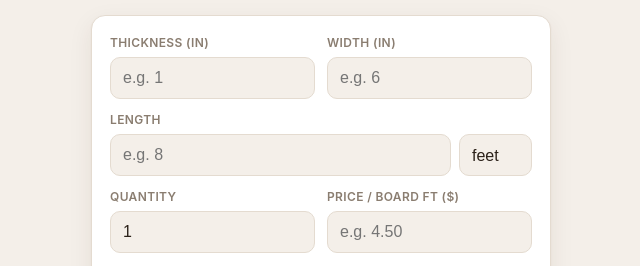
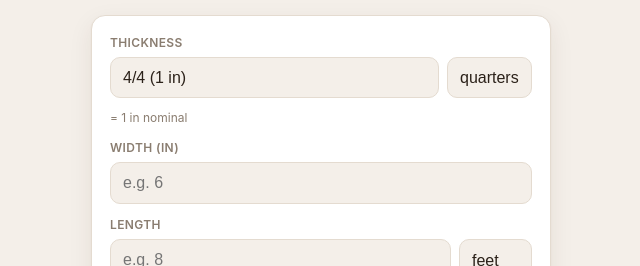
Before and after one commit to Jimgitsit/bd-ft-calc, a website: page public/index.html in a window 1280 px wide. Shown: the part 75-341 px from the top of the page, without its empty margins (319-959 px from the left). Drawn offline with Linux system fonts and the light colour scheme.

Commit message:
Add thickness-in-quarters mode
Thickness can now be entered in quarters (4/4, 5/4, 6/4, 8/4, 10/4, 12/4,
16/4 — the hardwood convention) via a unit toggle, or in inches as before.
Quarters use a standard-sizes dropdown; a hint shows the resolved nominal
inches. Board-foot math uses the nominal quarter thickness (5/4 = 1.25 in);
history renders thickness as e.g. 5/4. Defaults to quarters.

Co-Authored-By: Claude Opus 4.8 <noreply@anthropic.com>
Claude-Session: https://claude.ai/code/session_01JN9HDGRyNxQRhRXfW32b9J

```diff
--- a/public/index.html
+++ b/public/index.html
@@ -146,6 +146,23 @@
 
   .len-row select {
     width: auto;
+  }
+
+  .thk-controls {
+    display: block;
+  }
+
+  .len-row .thk-controls select,
+  .len-row .thk-controls input {
+    width: 100%;
+  }
+
+  .hint {
+    display: block;
+    margin-top: 6px;
+    font-size: 12px;
+    color: var(--muted);
+    min-height: 14px;
   }
 
   .result {
@@ -341,12 +358,30 @@
 
   <div class="card">
     <div class="grid">
-      <div class="field">
-        <label for="thickness">Thickness (in)</label>
-        <input id="thickness" type="number" inputmode="decimal" step="0.25" min="0" placeholder="e.g. 1" />
+      <div class="field wide">
+        <label for="thickness">Thickness</label>
+        <div class="len-row">
+          <span class="thk-controls">
+            <select id="thicknessQtr" aria-label="Thickness in quarters">
+              <option value="1">4/4 (1 in)</option>
+              <option value="1.25">5/4 (1¼ in)</option>
+              <option value="1.5">6/4 (1½ in)</option>
+              <option value="2">8/4 (2 in)</option>
+              <option value="2.5">10/4 (2½ in)</option>
+              <option value="3">12/4 (3 in)</option>
+              <option value="4">16/4 (4 in)</option>
+            </select>
+            <input id="thickness" type="number" inputmode="decimal" step="0.25" min="0" placeholder="e.g. 1" hidden />
+          </span>
+          <select id="thicknessUnit" aria-label="Thickness unit">
+            <option value="qtr">quarters</option>
+            <option value="in">inches</option>
+          </select>
+        </div>
+        <span class="hint" id="thicknessHint"></span>
       </div>
 
-      <div class="field">
+      <div class="field wide">
         <label for="width">Width (in)</label>
         <input id="width" type="number" inputmode="decimal" step="0.25" min="0" placeholder="e.g. 6" />
       </div>
@@ -407,6 +442,9 @@
 
   const els = {
     thickness: document.getElementById("thickness"),
+    thicknessQtr: document.getElementById("thicknessQtr"),
+    thicknessUnit: document.getElementById("thicknessUnit"),
+    thicknessHint: document.getElementById("thicknessHint"),
     width: document.getElementById("width"),
     length: document.getElementById("length"),
     lengthUnit: document.getElementById("lengthUnit"),
@@ -441,17 +479,42 @@
     return (thick * width * lengthIn) / 144;
   }
 
+  // Thickness in quarters means nominal N/4 inches (5/4 = 1.25 in); board-foot
+  // math uses that nominal thickness directly.
+  function currentThickness() {
+    const unit = els.thicknessUnit.value;
+    if (unit === "qtr") {
+      const inches = parseFloat(els.thicknessQtr.value);
+      return isFinite(inches) ? inches : 0;
+    }
+    return num(els.thickness);
+  }
+
   function currentInputs() {
     const qtyRaw = Math.floor(num(els.quantity));
     const qty = qtyRaw > 0 ? qtyRaw : 1;
     return {
-      thick: num(els.thickness),
+      thick: currentThickness(),
+      thickUnit: els.thicknessUnit.value,
       width: num(els.width),
       length: num(els.length),
       unit: els.lengthUnit.value,
       qty: qty,
       price: num(els.price),
     };
+  }
+
+  // Show the right thickness control for the selected unit, and (in quarters
+  // mode) a hint with the resolved nominal inches.
+  function syncThickness() {
+    const qtr = els.thicknessUnit.value === "qtr";
+    els.thicknessQtr.hidden = !qtr;
+    els.thickness.hidden = qtr;
+    if (qtr) {
+      els.thicknessHint.textContent = "= " + trimNum(currentThickness()) + " in nominal";
+    } else {
+      els.thicknessHint.textContent = "";
+    }
   }
 
   function compute(inp) {
@@ -500,9 +563,16 @@
 
   let history = loadHistory();
 
+  function thickLabel(e) {
+    if (e.thickUnit === "qtr") {
+      return Math.round(e.thick * 4) + "/4";
+    }
+    return trimNum(e.thick);
+  }
+
   function describe(e) {
     const unitLabel = e.unit === "ft" ? "ft" : "in";
-    const dims = trimNum(e.thick) + " × " + trimNum(e.width) + " × " + trimNum(e.length) + " " + unitLabel;
+    const dims = thickLabel(e) + " × " + trimNum(e.width) + " × " + trimNum(e.length) + " " + unitLabel;
     if (e.qty > 1) {
       return dims + "  ×" + e.qty;
     }
@@ -594,6 +664,7 @@
       id: Date.now().toString(36) + Math.random().toString(36).slice(2, 6),
       ts: Date.now(),
       thick: inp.thick,
+      thickUnit: inp.thickUnit,
       width: inp.width,
       length: inp.length,
       unit: inp.unit,
@@ -632,14 +703,22 @@
   }
 
   function resetForm() {
+    els.thicknessUnit.value = "qtr";
+    els.thicknessQtr.value = "1";
     els.thickness.value = "";
     els.width.value = "";
     els.length.value = "";
     els.quantity.value = "1";
     els.price.value = "";
     els.lengthUnit.value = "ft";
+    syncThickness();
     recalc();
-    els.thickness.focus();
+    els.width.focus();
+  }
+
+  function onThicknessChange() {
+    syncThickness();
+    recalc();
   }
 
   // ---- Wiring ----
@@ -656,10 +735,14 @@
     el.addEventListener("input", recalc);
   }
 
+  els.thicknessUnit.addEventListener("change", onThicknessChange);
+  els.thicknessQtr.addEventListener("change", onThicknessChange);
+
   els.saveBtn.addEventListener("click", saveCurrent);
   els.resetBtn.addEventListener("click", resetForm);
   els.clearBtn.addEventListener("click", clearAll);
 
+  syncThickness();
   recalc();
   renderHistory();
 </script>
```
